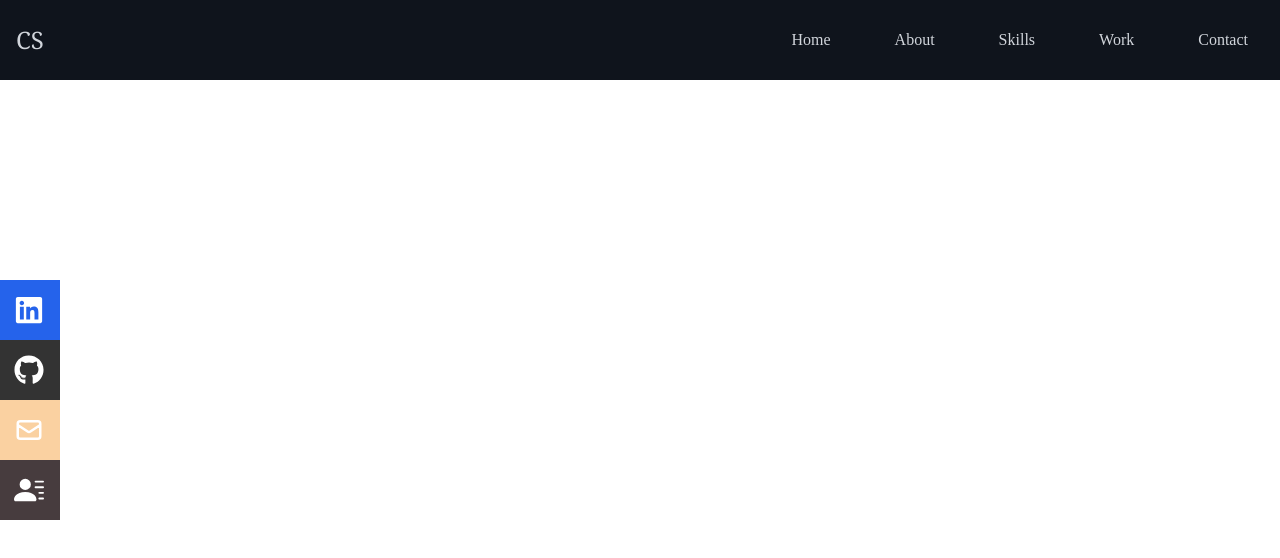
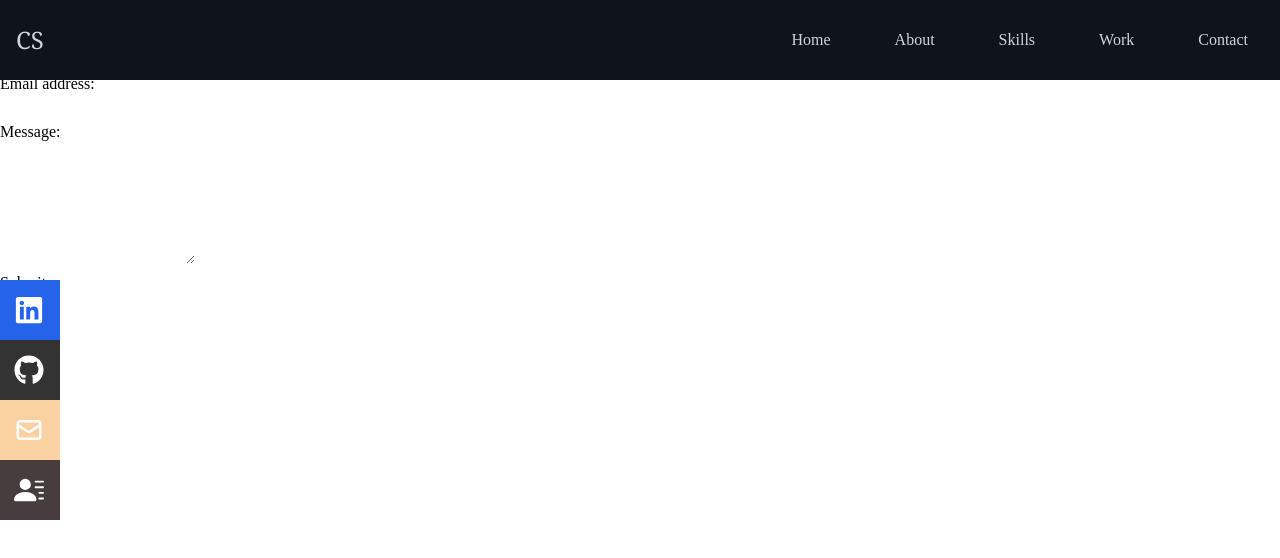
Before and after one commit to connbstro/20-react-portfolio, a React (Create React App) app: page /contact in a window 1280 px wide. Shown: the top 558 px of the page. Built offline with nearby package versions, Linux system fonts and the light colour scheme.

Commit message:
contact/helpers

```diff
--- a/src/components/About.jsx
+++ b/src/components/AboutIntro.jsx
@@ -1,6 +1,6 @@
 import React from "react";
 
-const About = () => {
+const AboutIntro = () => {
   return (
     <div
       name="about"
@@ -39,4 +39,4 @@
     </div>
   );
 };
-export default About;
+export default AboutIntro;
--- a/src/components/Home.jsx
+++ b/src/components/Home.jsx
@@ -1,4 +1,5 @@
 import React from "react";
+import { BrowserRouter as Router, Routes, Route } from "react-router-dom";
 import { HiArrowNarrowRight } from "react-icons/hi";
 import me from "../assets/me.png";
 import { Link } from "react-scroll";
@@ -18,7 +19,7 @@
           </p>
           <div>
             <Link
-              to="about"
+              to="/about"
               smooth
               duration={500}
               className="group text-white w-fit px-6 py-3 my-2 flex items-center rounded-md bg-gradient-to-r from-gray-900 to-[#fad1a1] cursor-pointer"
--- a/src/pages/About.js
+++ b/src/pages/About.js
@@ -1,47 +1,12 @@
 import React from "react";
 import Navbar from "../components/Navbar";
-// import About from "../components/About";
+import AboutIntro from "../components/AboutIntro";
 
 const About = () => {
   return (
     <div>
       <Navbar />
-      <div
-        name="about"
-        id="about"
-        className="w-full h-screen bg-[#0f141c] text-black-300"
-      >
-        <div className="flex flex-col justify-center items-center w-full h-full">
-          <div className=" py-16 rounded-md bg-[#fad1a1] flex flex-col justify-center items-center w-4/6">
-            <div className="max-w-[1000px] w-full grid grid-cols-2 gap-8 mb-4">
-              <div className="sm:text-right pb-8 pl-4">
-                <p className="text-4xl font-bold inline border-b-4 border-black">
-                  About
-                </p>
-              </div>
-              <div></div>
-            </div>
-            <div className="max-w-[1000px] w-full grid sm:grid-cols-2 gap-8 px-4">
-              <div className="sm:text-right text-4xl font-bold">
-                <p>
-                  My name is Connor Stroh & this is my React Portfolio. Hope you
-                  like it!
-                </p>
-              </div>
-              <div>
-                <p>
-                  {" "}
-                  A software developer with experience in building Responsive
-                  and Scalable Web apps. I am well-knowledged in UI/UX
-                  principles and practices. In addition to software development,
-                  I am also a technical writer--simplifying topics/concepts on
-                  the web.
-                </p>
-              </div>
-            </div>
-          </div>
-        </div>
-      </div>
+      <AboutIntro />
     </div>
   );
 };
--- a/src/pages/Contact.js
+++ b/src/pages/Contact.js
@@ -1,13 +1,91 @@
-import React from "react";
+import React, { useState } from "react";
 import Navbar from "../components/Navbar";
+import { validateEmail } from "../utils/helpers";
 
-const Contact = () => {
+function ContactForm() {
+  const [formState, setFormState] = useState({
+    name: "",
+    email: "",
+    message: "",
+  });
+  const [errorMessage, setErrorMessage] = useState("");
+  const { name, email, message } = formState;
+
+  // HANDLES FORM SUBMIT BUTTON
+  function handleSubmit(e) {
+    e.preventDefault();
+    console.log(formState);
+  }
+
+  // HANDLES CHANGES IN THE FORM INPUTS
+  function handleChange(e) {
+    if (e.target.name === "email") {
+      const isValid = validateEmail(e.target.value);
+      console.log(isValid);
+      if (!isValid) {
+        setErrorMessage("Your email is invalid.");
+      } else {
+        setErrorMessage("");
+      }
+    } else {
+      if (!e.target.value.length) {
+        setErrorMessage(`${e.target.name} is required.`);
+      } else {
+        setErrorMessage("");
+      }
+    }
+    if (!errorMessage) {
+      setFormState({ ...formState, [e.target.name]: e.target.value });
+    }
+  }
+
   return (
-    <div>
+    <section className="sections contact">
       <Navbar />
-      Contact
-    </div>
+      <h2>Contact Me</h2>
+      <form id="contact-form" onSubmit={handleSubmit}>
+        {/* NAME INPUT  */}
+        <div>
+          <label htmlFor="name">Name:</label>
+          <br />
+          <input
+            type="text"
+            name="name"
+            defaultValue={name}
+            onBlur={handleChange}
+          />
+        </div>
+        {/* EMAIL INPUT  */}
+        <div>
+          <label htmlFor="email">Email address:</label>
+          <br />
+          <input
+            type="email"
+            name="email"
+            defaultValue={email}
+            onBlur={handleChange}
+          />
+        </div>
+        {/* MESSAGE TEXT AREA */}
+        <div>
+          <label htmlFor="message">Message:</label>
+          <br />
+          <textarea
+            name="message"
+            rows="5"
+            defaultValue={message}
+            onBlur={handleChange}
+          />
+        </div>
+        {errorMessage && (
+          <div>
+            <p className="error-text">{errorMessage}</p>
+          </div>
+        )}
+        <button type="submit">Submit</button>
+      </form>
+    </section>
   );
-};
+}
 
-export default Contact;
+export default ContactForm;
--- a/src/pages/Home.js
+++ b/src/pages/Home.js
@@ -1,11 +1,9 @@
 import React from "react";
 import { HiArrowNarrowRight } from "react-icons/hi";
 import me from "../assets/me.png";
-import { Link } from "react-scroll";
-import Contact from "../components/Contact";
+// import { Link } from "react-scroll";
+import { BrowserRouter as Router, Routes, Route, Link } from "react-router-dom";
 import Navbar from "../components/Navbar";
-import Skills from "../components/Skills";
-import Works from "../components/Works";
 
 const Home = () => {
   return (
@@ -30,9 +28,9 @@
                 className="group text-white w-fit px-6 py-3 my-2 flex items-center rounded-md bg-gradient-to-r from-gray-900 to-[#fad1a1] cursor-pointer"
               >
                 About Me
-                <span className="group-hover:rotate-90 duration-300">
+                {/* <span className="group-hover:rotate-90 duration-300">
                   <HiArrowNarrowRight size={25} className="ml-3" />
-                </span>
+                </span> */}
               </Link>
             </div>
           </div>
--- /dev/null
+++ b/src/utils/helpers.js
@@ -0,0 +1,5 @@
+export function validateEmail(email) {
+  var re =
+    /^(([^<>()[\]\\.,;:\s@"]+(\.[^<>()[\]\\.,;:\s@"]+)*)|(".+"))@((\[[0-9]{1,3}\.[0-9]{1,3}\.[0-9]{1,3}\.[0-9]{1,3}\])|(([a-zA-Z\-0-9]+\.)+[a-zA-Z]{2,}))$/;
+  return re.test(String(email).toLowerCase());
+}
```
